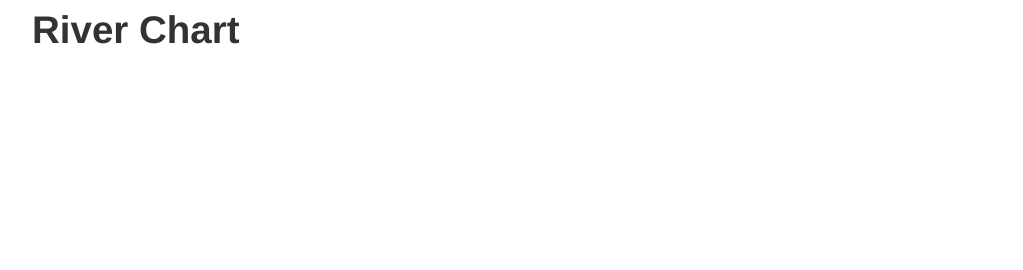
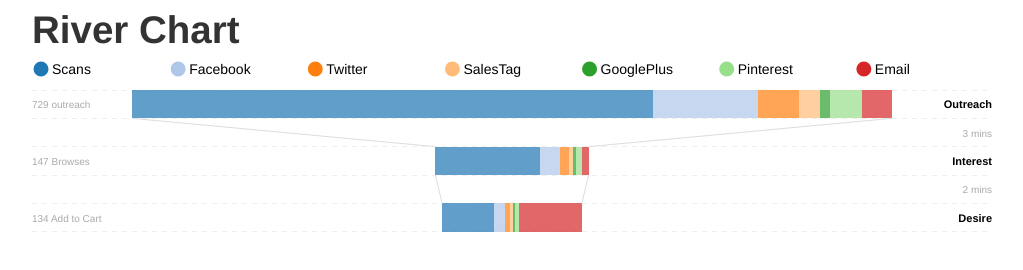
Before and after one commit to poojaribharath/PykChartz, a plain HTML site: page index.html in a window 1280 px wide. Shown: the whole page, without its empty margins (138-1161 px from the left). Drawn offline with Linux system fonts and the light colour scheme.

Commit message:
Doing the initialization from a JSON file. Closes #12

```diff
--- a/index.html
+++ b/index.html
@@ -24,5 +24,14 @@
       <div id="river-container">
       </div>
     </div>
+
+    <script>
+      $(document).ready(function(){
+       d3.json("/res/js/data.json", function(e,d){
+        chart = riverChart();
+        d3.select("#river-container").datum(d).call(chart);
+       });
+      });
+    </script>
   </body>
 </html>
```
